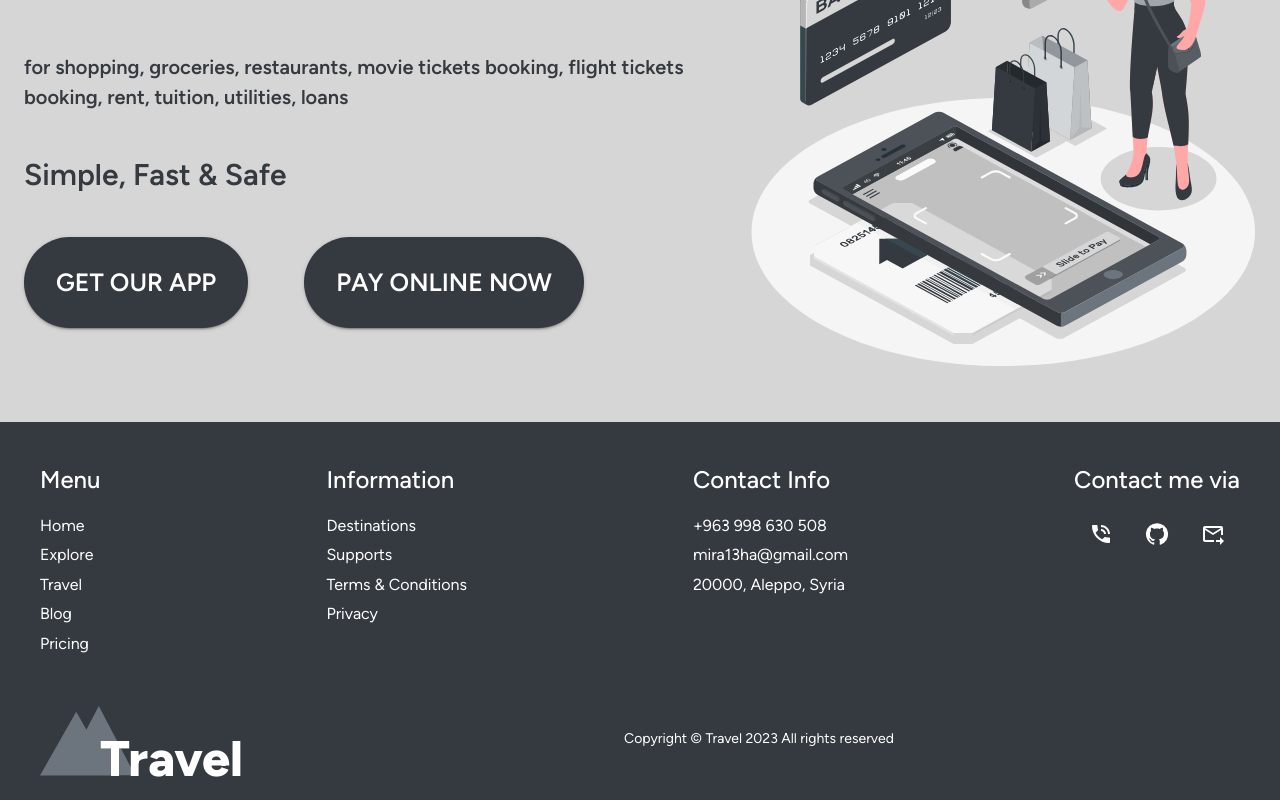
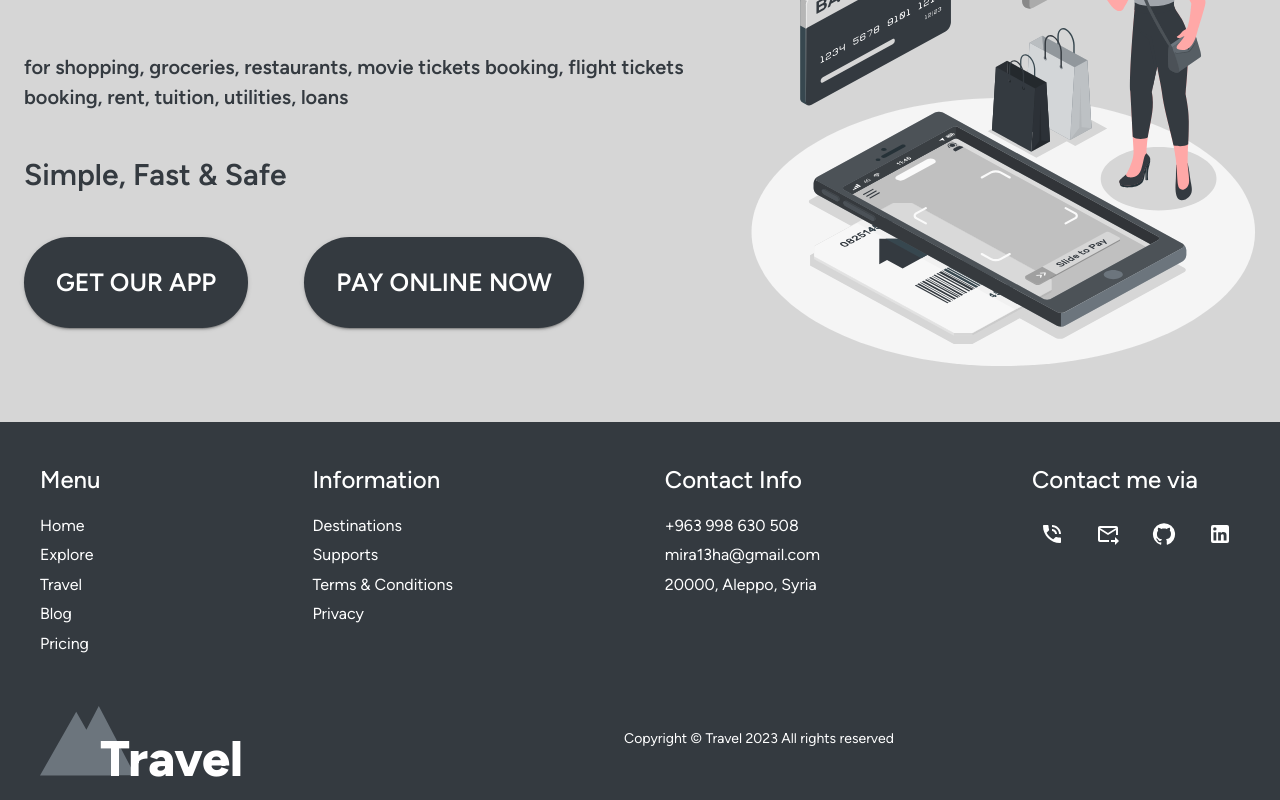
Before and after one commit to Hadeel-13/Travel-and-Tourism, a React (Vite) app: page / in a window 1280 px wide. Shown: the part 2896-3696 px from the top of the page. Built offline with nearby package versions, Linux system fonts and the light colour scheme.

Commit message:
for Learn Material UI

```diff
--- a/src/Components/Layout/Footer.jsx
+++ b/src/Components/Layout/Footer.jsx
@@ -1,6 +1,6 @@
 import logoGray from "../../assets/images/svg/logoGray.svg";
 import { Stack, Typography, IconButton, Tooltip } from "@mui/material";
-import { ForwardToInbox, GitHub, PhoneInTalk } from "@mui/icons-material";
+import { ForwardToInbox, GitHub, LinkedIn, PhoneInTalk } from "@mui/icons-material";
 export default function Footer() {
     const informations = [
         {
@@ -32,14 +32,19 @@ export default function Footer() {
             icon: <PhoneInTalk />,
         },
         {
+            title: "My Email",
+            href: "mailto:mira13ha@gmail.com",
+            icon: <ForwardToInbox />,
+        },
+        {
             title: "My GitHub",
             href: "https://github.com/Hadeel-13",
             icon: <GitHub />,
         },
         {
-            title: "My Email",
-            href: "mailto:mira13ha@gmail.com",
-            icon: <ForwardToInbox />,
+            title: "My LinkedIn",
+            href: "https://www.linkedin.com/in/hadeel-i-5560851ba/",
+            icon: <LinkedIn />,
         },
     ];
     return (
```
